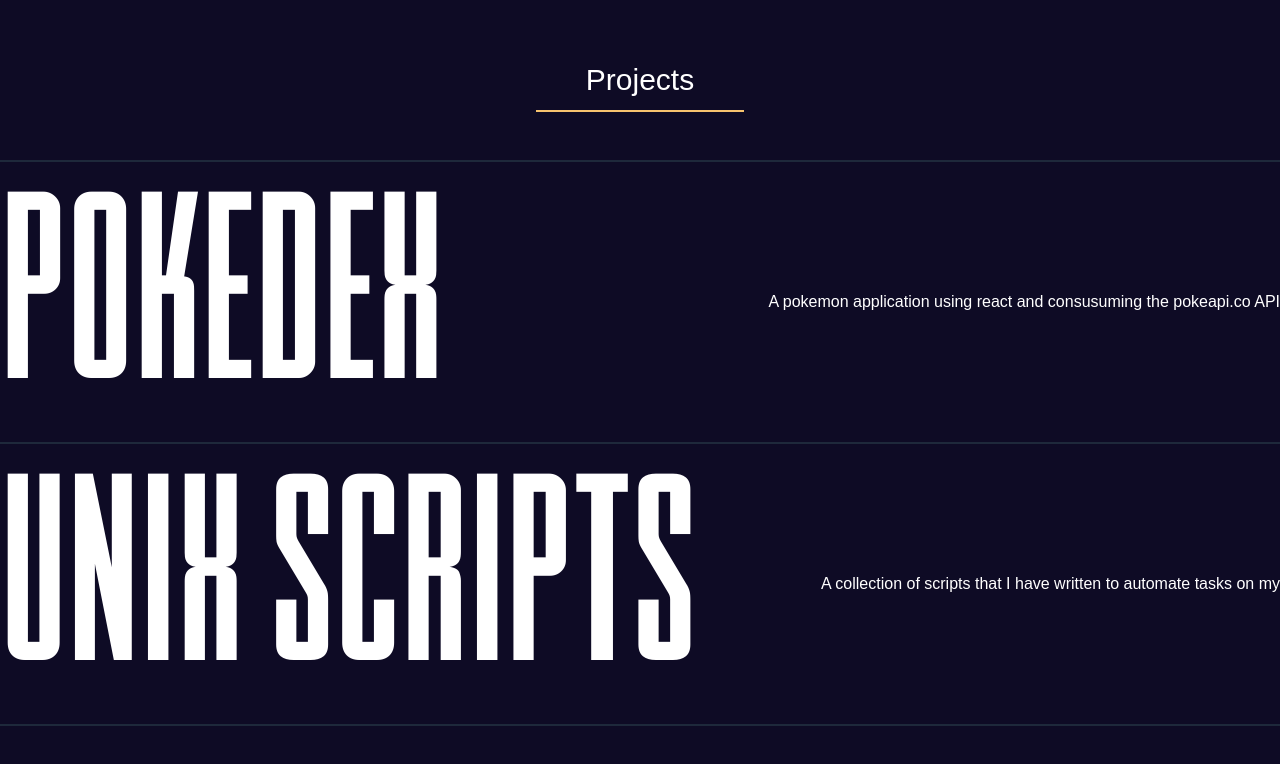
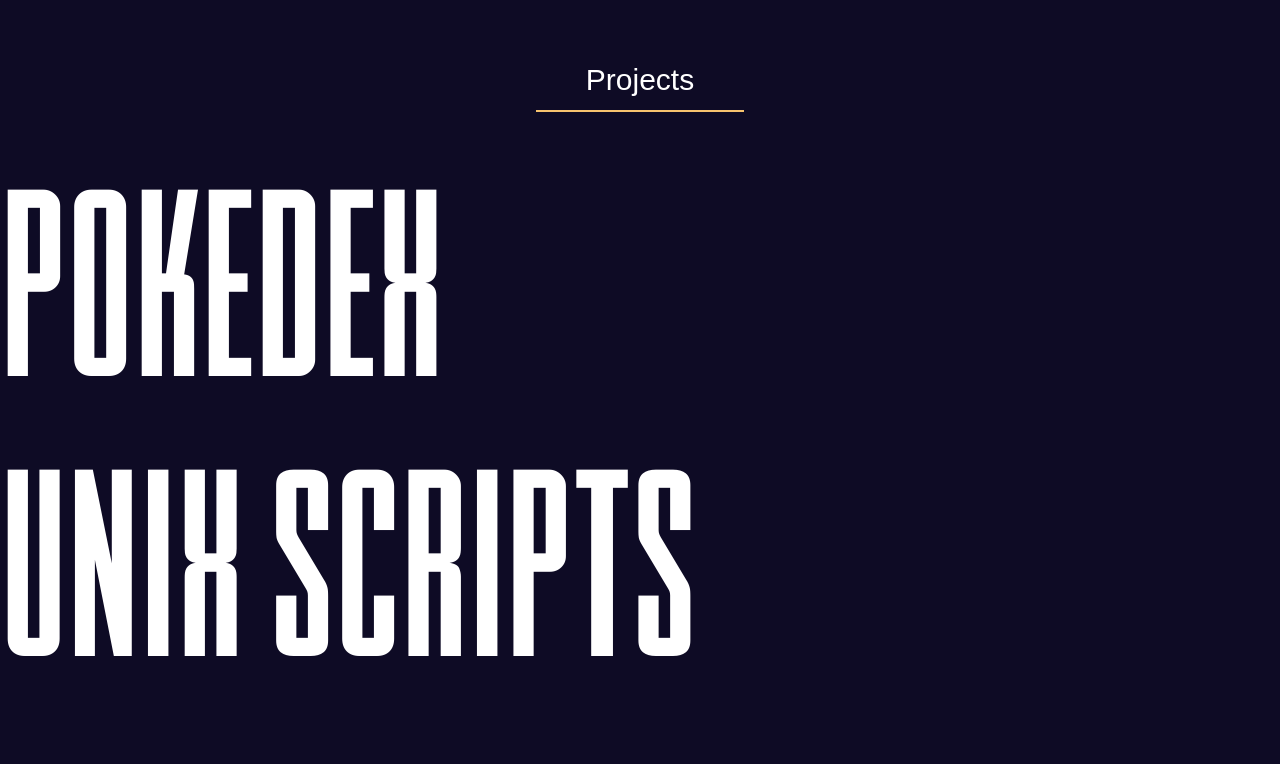
Before and after one commit to umigam3/personal-portfolio-v2, a Next.js app: page / in a window 1280 px wide. Shown: the part 2531-3295 px from the top of the page. Built offline with nearby package versions, Linux system fonts and the light colour scheme.

Commit message:
wip project section

```diff
--- a/src/components/projects/Projects.tsx
+++ b/src/components/projects/Projects.tsx
@@ -6,7 +6,15 @@
     <section id="projects" className="mb-20 w-full">
       <Title label="Projects" />
       <div className="flex flex-col">
-        <div className="project w-full cursor-pointer hover:bg-secondary hover:text-black border-t-2 border-slate-800">
+        <div className="relative">
+          <div className="w-full cursor-pointer relative">
+            <div className="flex items-center justify-between max-w-[1560px] mx-auto">
+              <span className="pt-6 leading-[256px] title text-[256px] font-delirium z-10 ">
+                POKEDEX
+              </span>
+            </div>
+          </div>
+          <div className="project w-full cursor-pointer bg-secondary text-black absolute top-0 z-10">
             <div className="flex items-center justify-between max-w-[1560px] mx-auto">
               <span className="pt-6 leading-[256px] title text-[256px] font-delirium z-10 ">
                 POKEDEX
@@ -17,15 +25,24 @@
               </span>
             </div>
           </div>
-        <div className="w-full cursor-pointer hover:bg-secondary hover:text-black border-b-2 border-t-2 border-slate-800">
+        </div>
+        <div className="relative">
+          <div className="w-full cursor-pointer relative">
             <div className="flex items-center justify-between max-w-[1560px] mx-auto">
-            <span className="pt-6 leading-[256px] title text-[256px] text-7xl font-delirium">
+              <span className="pt-6 leading-[256px] title text-[256px] font-delirium z-10 ">
+                UNIX SCRIPTS
+              </span>
+            </div>
+          </div>
+          <div className="project w-full cursor-pointer bg-secondary text-black absolute top-0 z-10">
+            <div className="flex items-center justify-between max-w-[1560px] mx-auto">
+              <span className="pt-6 leading-[256px] title text-[256px] font-delirium z-10 ">
                 UNIX SCRIPTS
               </span>
               <span className="description">
-              A collection of scripts that I have written to automate tasks on
-              my
+                A collection of scripts that I have written to automate tasks.
               </span>
+            </div>
           </div>
         </div>
       </div>
--- a/src/styles/globals.css
+++ b/src/styles/globals.css
@@ -39,3 +39,12 @@
     -webkit-text-stroke: 4px #a587e6;
   }
 }
+
+.project {
+  clip-path: inset(50% 0 50%);
+  transition: clip-path 0.4s;
+}
+
+.relative:hover .project {
+  clip-path: inset(0 0 0);
+}
```
Lines whose indentation alone changed are shown as unchanged.
